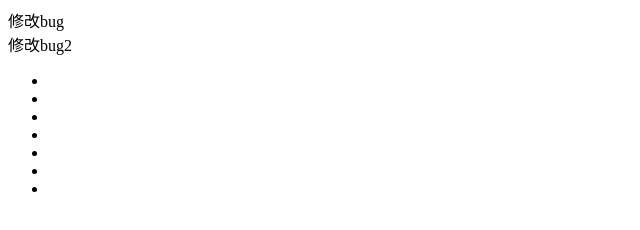
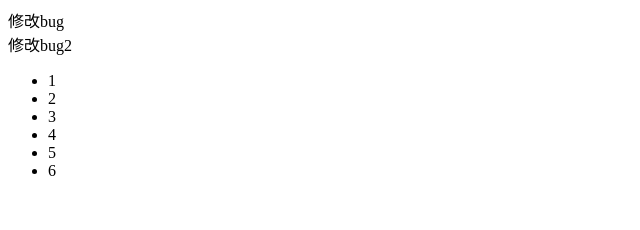
Before and after one commit to CoderWu1997/coderwu1997.github.io, a plain HTML site: page index.HTML in a window 1280 px wide. Shown: the full height of the page, 0-640 px from the left. Drawn offline with Linux system fonts and the light colour scheme.

Commit message:
初始化页面

```diff
--- a/index.HTML
+++ b/index.HTML
@@ -10,13 +10,12 @@
     <div>修改bug</div>
     <div>修改bug2</div>
     <ul>
-        <li></li>
-        <li></li>
-        <li></li>
-        <li></li>
-        <li></li>
-        <li></li>
-        <li></li>
+        <li>1</li>
+        <li>2</li>
+        <li>3</li>
+        <li>4</li>
+        <li>5</li>
+        <li>6</li>
     </ul>
 </body>
 </html>
```
